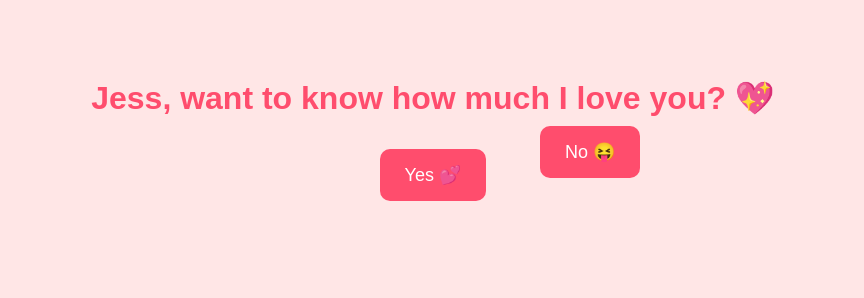
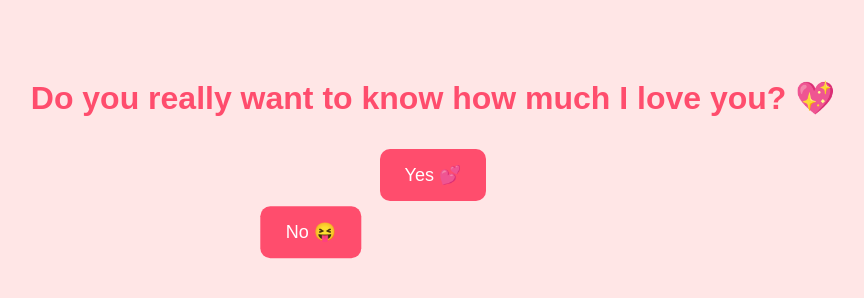
Before and after one commit to calvinbrylland/Anniversary2025, a plain HTML site: page index.html in a window 1280 px wide. Both pictures are taken after a click on the button "No 😝". Shown: the whole page, without its empty margins (207-1071 px from the left). Drawn offline with Linux system fonts and the light colour scheme.

Commit message:
Add files via upload

```diff
--- a/index.html
+++ b/index.html
@@ -10,12 +10,16 @@
             text-align: center;
             background-color: #ffe6e6;
             padding: 50px;
+            position: relative;
+            height: 100vh;
+            overflow: hidden;
         }
         h1 {
             color: #ff4d6d;
         }
         .buttons {
             margin-top: 20px;
+            position: relative;
         }
         button {
             background-color: #ff4d6d;
@@ -26,23 +30,23 @@
             cursor: pointer;
             border-radius: 10px;
             margin: 10px;
-            transition: 0.3s;
-            position: relative;
+            transition: background-color 0.3s;
         }
         button:hover {
             background-color: #e6004c;
         }
         .no-btn {
             position: absolute;
+            transition: transform 0.6s ease-in-out;
         }
     </style>
 </head>
 <body>
-    <h1>Jess, want to know how much I love you? 💖</h1>
+    <h1>Do you really want to know how much I love you? 💖</h1>
 
     <div class="buttons">
         <button onclick="redirectToGallery()">Yes 💕</button>
-        <button class="no-btn" onmouseover="runAway()" onclick="alert('You can’t escape my love! 😘')">No 😝</button>
+        <button class="no-btn" onclick="slideFarAway()">No 😝</button>
     </div>
 
     <script>
@@ -50,14 +54,19 @@
             window.location.href = "galery.html";
         }
 
-        function runAway() {
+        let moveX = 0;
+        let moveY = 0;
+
+        function slideFarAway() {
             const button = document.querySelector('.no-btn');
-            const maxX = window.innerWidth - button.clientWidth;
-            const maxY = window.innerHeight - button.clientHeight;
-            const randomX = Math.floor(Math.random() * maxX);
-            const randomY = Math.floor(Math.random() * maxY);
-            button.style.left = randomX + "px";
-            button.style.top = randomY + "px";
+            moveX += (Math.random() * 500 - 250); // Move left or right a lot
+            moveY += (Math.random() * 300 - 150); // Move up or down a lot
+
+            // Ensure it stays within the screen boundaries
+            moveX = Math.max(-window.innerWidth / 2, Math.min(window.innerWidth / 2, moveX));
+            moveY = Math.max(-window.innerHeight / 2, Math.min(window.innerHeight / 2, moveY));
+
+            button.style.transform = `translate(${moveX}px, ${moveY}px)`;
         }
     </script>
 </body>
```
